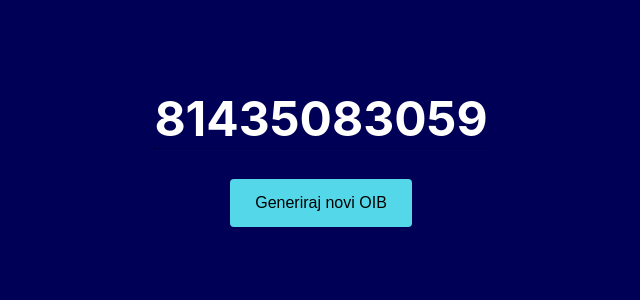
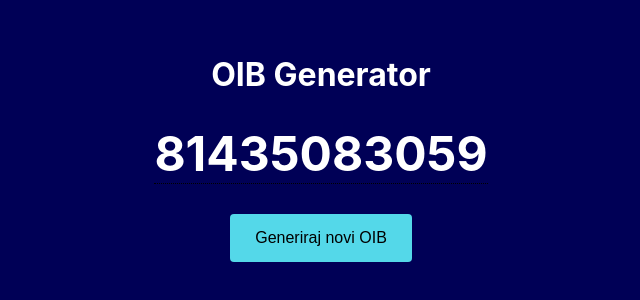
Before and after one commit to celigx/oib-generator, a React (Create React App) app: page / in a window 1280 px wide. Shown: the part 242-542 px from the top of the page, without its empty margins (319-959 px from the left). Built offline with nearby package versions, Linux system fonts and the light colour scheme.

Commit message:
Add title

```diff
--- a/src/App.js
+++ b/src/App.js
@@ -52,6 +52,7 @@ function App() {
 
   return (
     <div className="app">
+      <h1 className="title">OIB Generator</h1>
       <h1 className="oib tooltip" onClick={() => copyToClipboard()} onMouseLeave={changeMessage}>{OIB} <span className="tooltipText">{copyMessage}</span></h1>
       <button className="button" onClick={() => randomNumber()}>Generiraj novi OIB</button>
     </div>
--- a/src/App.sass
+++ b/src/App.sass
@@ -9,6 +9,9 @@ h1, h2, h3, h4, h5, h6, p, a, button
   justify-content: center
   flex-direction: column
   height: 100vh
+
+  .title
+    margin-bottom: 30px
 
   .oib
     font-size: 3em
```
